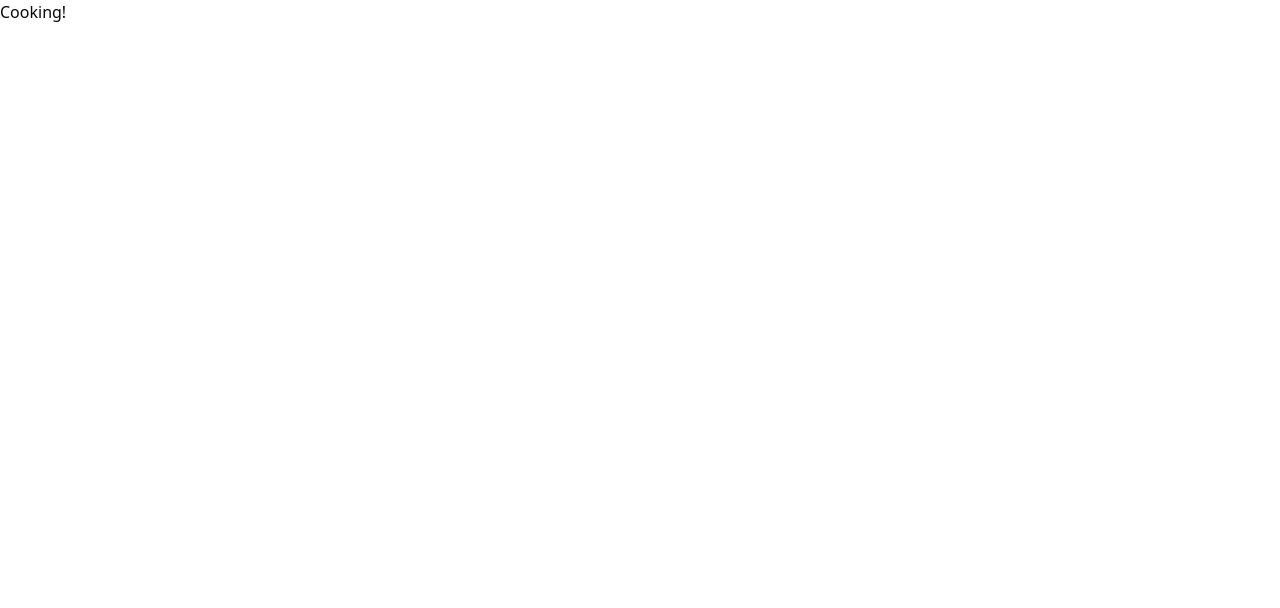
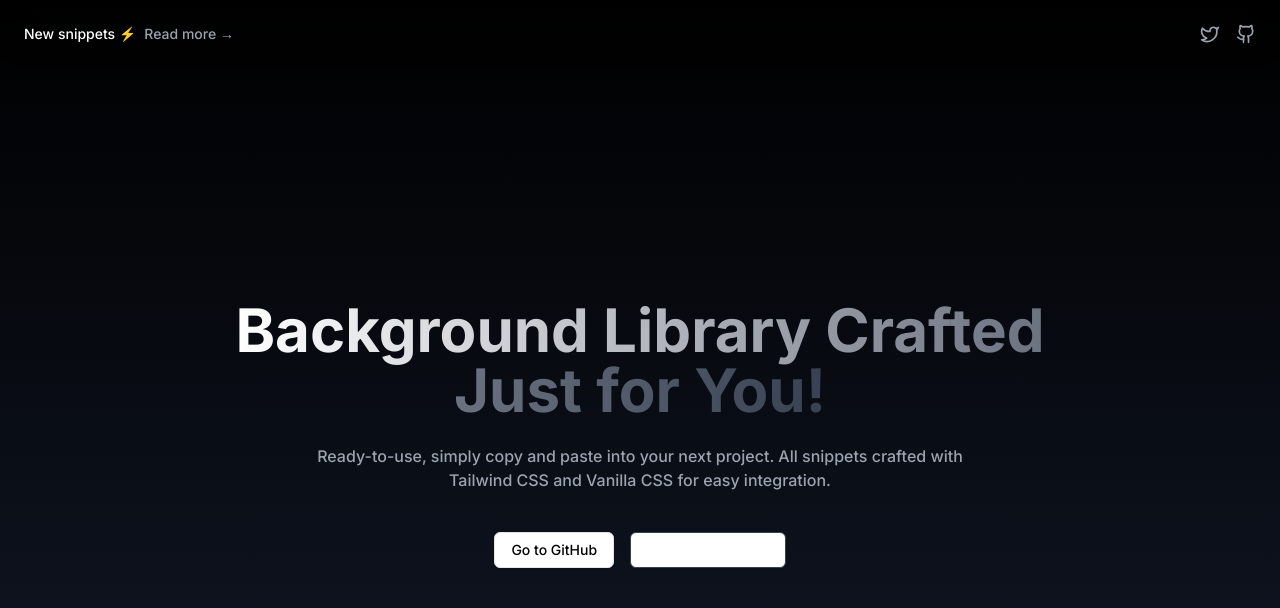
Before and after one commit to zaid-commits/BgLib, a React (Vite) app: page / in a window 1280 px wide. Shown: the top 608 px of the page. Built offline with nearby package versions, Linux system fonts and the light colour scheme.

Commit message:
Refactor HeroSection component and update App.tsx
- Refactor HeroSection component to improve readability and maintainability.
- Update App.tsx to import and use the refactored HeroSection component.

```diff
--- a/package.json
+++ b/package.json
@@ -11,11 +11,16 @@
   },
   "dependencies": {
     "@radix-ui/react-icons": "^1.3.0",
+    "@radix-ui/react-slot": "^1.1.0",
+    "@tsparticles/engine": "^3.5.0",
+    "@tsparticles/react": "^3.0.0",
+    "@tsparticles/slim": "^3.5.0",
     "class-variance-authority": "^0.7.0",
     "clsx": "^2.1.1",
     "framer-motion": "^11.11.8",
     "lucide-react": "^0.452.0",
     "mini-svg-data-uri": "^1.4.4",
+    "next": "^14.2.15",
     "react": "^18.3.1",
     "react-dom": "^18.3.1",
     "tailwind-merge": "^2.5.3",
--- /dev/null
+++ b/src/App.css
@@ -0,0 +1,6 @@
+@import url('https://fonts.googleapis.com/css2?family=Inter:ital,opsz,wght@0,14..32,100..900;1,14..32,100..900&display=swap');
+
+body{
+    font-family: Inter;
+    font-weight: 500;
+}
--- a/src/App.tsx
+++ b/src/App.tsx
@@ -1,9 +1,9 @@
-import React from 'react'
-
+import HeroSection from './components/HeroSection'
+import './App.css'
 function App() {
   return (
     <div>
-      Cooking!
+      <HeroSection />
     </div>
   )
 }
--- /dev/null
+++ b/src/components/HeroSection.tsx
@@ -0,0 +1,49 @@
+import { Button } from "@/components/ui/button";
+import { Twitter, Github } from 'lucide-react';
+
+export default function HeroSection() {
+    return (
+        <div className="min-h-screen bg-gradient-to-b from-black to-gray-900 text-white flex flex-col">
+            {/* Navbar */}
+            <nav className="flex justify-between items-center p-6 bg-opacity-50 backdrop-blur-md">
+                <div className="flex items-center space-x-2">
+                    <span className="text-sm font-medium">New snippets ⚡</span>
+                    <a href="#" className="text-sm text-gray-400 hover:text-white transition-colors duration-300">Read more →</a>
+                </div>
+                <div className="flex items-center space-x-4">
+                    <a href="#" className="text-gray-400 hover:text-white transition-colors duration-300">
+                        <Twitter size={20} />
+                    </a>
+                    <a href="#" className="text-gray-400 hover:text-white transition-colors duration-300">
+                        <Github size={20} />
+                    </a>
+                </div>
+            </nav>
+
+            {/* Hero Section */}
+            <main className="flex-grow flex flex-col items-center justify-center text-center px-4">
+                <h1 className="text-4xl sm:text-5xl md:text-6xl font-bold mb-6 max-w-4xl">
+                    <span className="bg-gradient-to-r from-white to-gray-500 text-transparent bg-clip-text">
+                        Background Library Crafted
+                    </span>
+                    <br />
+                    <span className="bg-gradient-to-r from-gray-500 to-gray-700 text-transparent bg-clip-text">
+                        Just for You!
+                    </span>
+                </h1>
+                <p className="text-gray-400 max-w-2xl mb-10">
+                    Ready-to-use, simply copy and paste into your next project. All snippets
+                    crafted with Tailwind CSS and Vanilla CSS for easy integration.
+                </p>
+                <div className="flex flex-col sm:flex-row gap-4">
+                    <Button variant="outline" className="bg-white text-black hover:bg-gray-200 transition-transform transform hover:scale-105">
+                        Go to GitHub
+                    </Button>
+                    <Button variant="outline" className="text-white border-gray-700 hover:bg-gray-800 transition-transform transform hover:scale-105">
+                        Reset background
+                    </Button>
+                </div>
+            </main>
+        </div>
+    );
+}
--- /dev/null
+++ b/src/components/ui/background-gradient.tsx
@@ -0,0 +1,72 @@
+import { cn } from "@/lib/utils";
+import React from "react";
+import { motion } from "framer-motion";
+
+export const BackgroundGradient = ({
+  children,
+  className,
+  containerClassName,
+  animate = true,
+}: {
+  children?: React.ReactNode;
+  className?: string;
+  containerClassName?: string;
+  animate?: boolean;
+}) => {
+  const variants = {
+    initial: {
+      backgroundPosition: "0 50%",
+    },
+    animate: {
+      backgroundPosition: ["0, 50%", "100% 50%", "0 50%"],
+    },
+  };
+  return (
+    <div className={cn("relative p-[4px] group", containerClassName)}>
+      <motion.div
+        variants={animate ? variants : undefined}
+        initial={animate ? "initial" : undefined}
+        animate={animate ? "animate" : undefined}
+        transition={
+          animate
+            ? {
+                duration: 5,
+                repeat: Infinity,
+                repeatType: "reverse",
+              }
+            : undefined
+        }
+        style={{
+          backgroundSize: animate ? "400% 400%" : undefined,
+        }}
+        className={cn(
+          "absolute inset-0 rounded-3xl z-[1] opacity-60 group-hover:opacity-100 blur-xl  transition duration-500 will-change-transform",
+          " bg-[radial-gradient(circle_farthest-side_at_0_100%,#00ccb1,transparent),radial-gradient(circle_farthest-side_at_100%_0,#7b61ff,transparent),radial-gradient(circle_farthest-side_at_100%_100%,#ffc414,transparent),radial-gradient(circle_farthest-side_at_0_0,#1ca0fb,#141316)]"
+        )}
+      />
+      <motion.div
+        variants={animate ? variants : undefined}
+        initial={animate ? "initial" : undefined}
+        animate={animate ? "animate" : undefined}
+        transition={
+          animate
+            ? {
+                duration: 5,
+                repeat: Infinity,
+                repeatType: "reverse",
+              }
+            : undefined
+        }
+        style={{
+          backgroundSize: animate ? "400% 400%" : undefined,
+        }}
+        className={cn(
+          "absolute inset-0 rounded-3xl z-[1] will-change-transform",
+          "bg-[radial-gradient(circle_farthest-side_at_0_100%,#00ccb1,transparent),radial-gradient(circle_farthest-side_at_100%_0,#7b61ff,transparent),radial-gradient(circle_farthest-side_at_100%_100%,#ffc414,transparent),radial-gradient(circle_farthest-side_at_0_0,#1ca0fb,#141316)]"
+        )}
+      />
+
+      <div className={cn("relative z-10", className)}>{children}</div>
+    </div>
+  );
+};
--- /dev/null
+++ b/src/components/ui/button.tsx
@@ -0,0 +1,57 @@
+import * as React from "react"
+import { Slot } from "@radix-ui/react-slot"
+import { cva, type VariantProps } from "class-variance-authority"
+
+import { cn } from "@/lib/utils"
+
+const buttonVariants = cva(
+  "inline-flex items-center justify-center whitespace-nowrap rounded-md text-sm font-medium transition-colors focus-visible:outline-none focus-visible:ring-1 focus-visible:ring-ring disabled:pointer-events-none disabled:opacity-50",
+  {
+    variants: {
+      variant: {
+        default:
+          "bg-primary text-primary-foreground shadow hover:bg-primary/90",
+        destructive:
+          "bg-destructive text-destructive-foreground shadow-sm hover:bg-destructive/90",
+        outline:
+          "border border-input bg-background shadow-sm hover:bg-accent hover:text-accent-foreground",
+        secondary:
+          "bg-secondary text-secondary-foreground shadow-sm hover:bg-secondary/80",
+        ghost: "hover:bg-accent hover:text-accent-foreground",
+        link: "text-primary underline-offset-4 hover:underline",
+      },
+      size: {
+        default: "h-9 px-4 py-2",
+        sm: "h-8 rounded-md px-3 text-xs",
+        lg: "h-10 rounded-md px-8",
+        icon: "h-9 w-9",
+      },
+    },
+    defaultVariants: {
+      variant: "default",
+      size: "default",
+    },
+  }
+)
+
+export interface ButtonProps
+  extends React.ButtonHTMLAttributes<HTMLButtonElement>,
+    VariantProps<typeof buttonVariants> {
+  asChild?: boolean
+}
+
+const Button = React.forwardRef<HTMLButtonElement, ButtonProps>(
+  ({ className, variant, size, asChild = false, ...props }, ref) => {
+    const Comp = asChild ? Slot : "button"
+    return (
+      <Comp
+        className={cn(buttonVariants({ variant, size, className }))}
+        ref={ref}
+        {...props}
+      />
+    )
+  }
+)
+Button.displayName = "Button"
+
+export { Button, buttonVariants }
```
Also changed, not shown: 1 other file (tests, documents, lock files or other folders).
